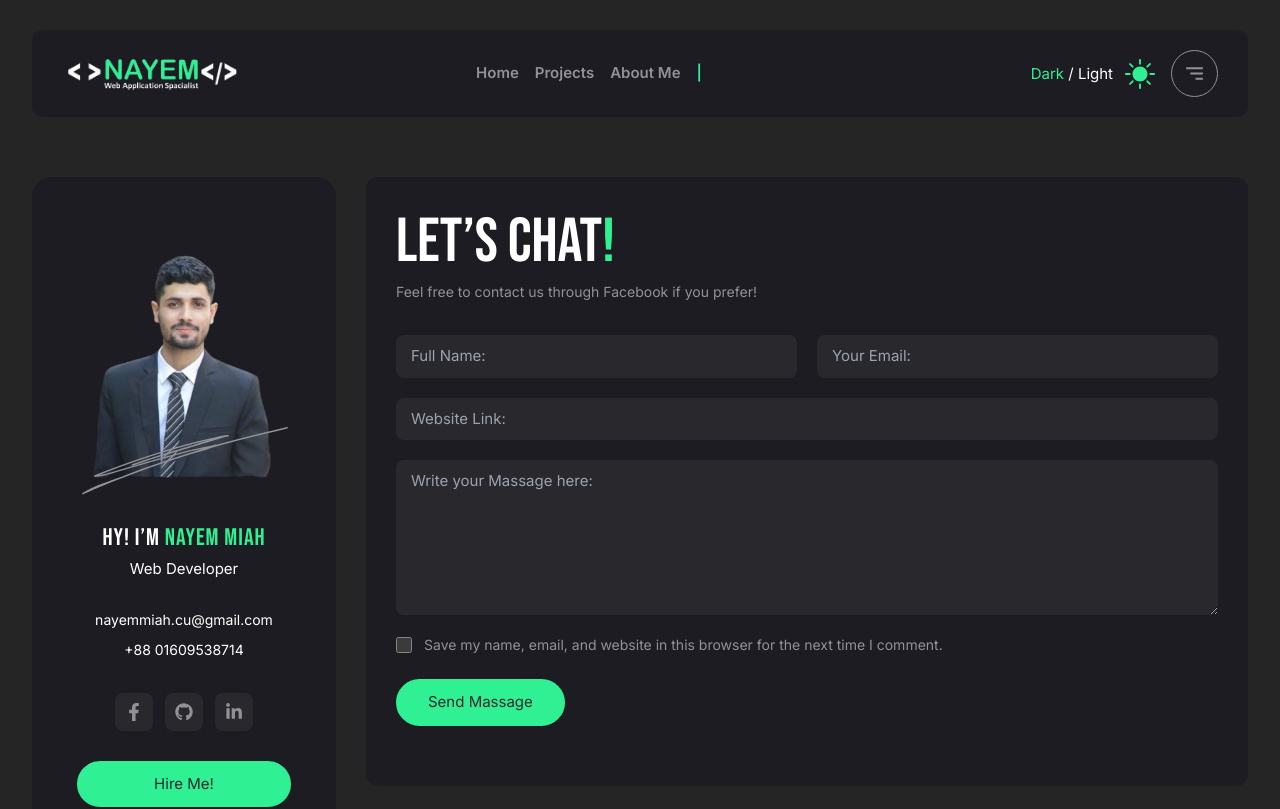
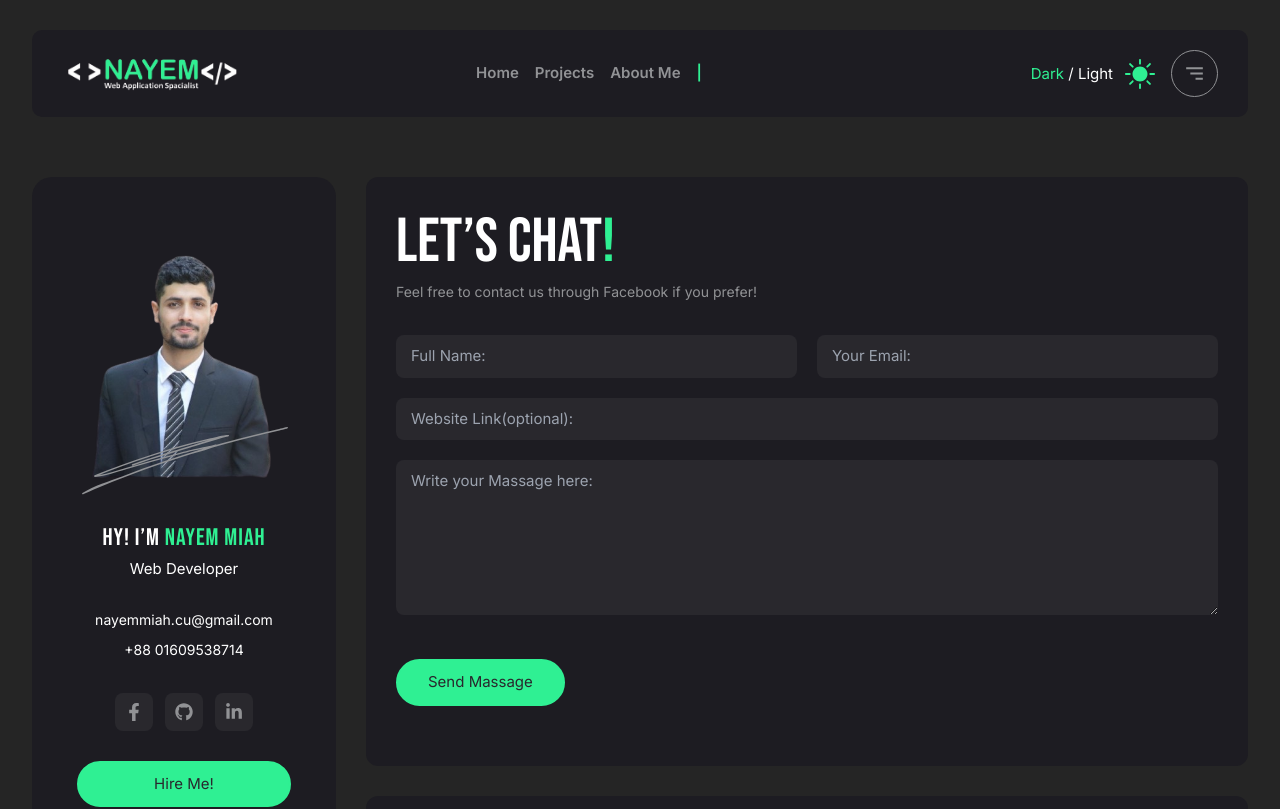
Before and after one commit to nayem-miah/porfolio-resume, a Next.js app: page /contact in a window 1280 px wide. Shown: the top 809 px of the page. Built offline with nearby package versions, Linux system fonts and the light colour scheme.

Commit message:
'commited'

```diff
--- /dev/null
+++ b/app/api/contact/route.js
@@ -0,0 +1,22 @@
+const { dbConnect } = require("@/databaseConncet/mongo");
+const { contactModel } = require("@/models/contact-model");
+const { NextResponse } = require("next/server");
+
+export const POST = async(request) => {
+    await dbConnect();
+    const contactData = await request.json();
+    console.log('server.......',contactData)
+
+
+    try {
+        await contactModel.create(contactData)
+        return new NextResponse("Message was sent!", {
+          status: 201,
+
+        });
+      } catch (e) {
+        return new NextResponse(e.message, {
+          status: 500,
+        });
+      }
+}
--- a/components/contact/ContactForm.jsx
+++ b/components/contact/ContactForm.jsx
@@ -1,4 +1,39 @@
+"use client";
+
+import { useState } from "react";
+
 export default function ContactForm() {
+  const [message, setMessage] = useState(null);
+
+  const handleSubmit = async (event) => {
+    event.preventDefault();
+    const formData = new FormData(event.currentTarget);
+
+    const name = formData.get("name");
+    const email = formData.get("email");
+    const websiteLink = formData.get("websiteLink");
+    const message = formData.get("message");
+
+    const res = await fetch("/api/contact", {
+      method: "POST",
+      headers: {
+        "content-type": "application/json",
+      },
+
+      body: JSON.stringify({
+        name,
+        email,
+        websiteLink,
+        message,
+      }),
+    });
+
+    if (res.status === 201) {
+      setMessage("Message was sent successfully!!");
+    } else {
+      setMessage("Message failed!!");
+    }
+  };
   return (
     <>
       <div className="rounded-xl bg-white p-[30px] dark:bg-card">
@@ -12,13 +47,20 @@ export default function ContactForm() {
           <div className="mb-[30px] mt-[30px]">
             <div>
               <div>
-                <div>
+                <form
+                  method="post"
+                  autoComplete="off"
+                  action="#"
+                  onSubmit={handleSubmit}
+                >
                   <div className="grid w-full gap-[20px] md:flex">
                     <div className="md:w-1/2">
                       <input
+                        required
                         className="block w-full rounded-lg border bg-white px-[15px] py-[10px] text-btn focus:outline-none dark:border-none dark:bg-btn dark:text-white"
                         type="text"
                         placeholder="Full Name:"
+                        name="name"
                       />
                     </div>
                     <div className="md:w-1/2">
@@ -26,6 +68,8 @@ export default function ContactForm() {
                         className="block w-full rounded-lg border bg-white px-[15px] py-[10px] text-btn focus:outline-none dark:border-none dark:bg-btn dark:text-white"
                         type="email"
                         placeholder="Your Email:"
+                        name="email"
+                        required
                       />
                     </div>
                   </div>
@@ -33,13 +77,14 @@ export default function ContactForm() {
                     <input
                       className="block w-full rounded-lg border bg-white px-[15px] py-[10px] text-btn focus:outline-none dark:border-none dark:bg-btn dark:text-white"
                       type="text"
-                      placeholder="Website Link:"
+                      placeholder="Website Link(optional):"
+                      name="websiteLink"
                     />
                   </div>
                   <div className="mt-[20px]">
                     <textarea
                       placeholder="Write your Massage here:"
-                      name=""
+                      name="message"
                       id=""
                       cols="30"
                       rows="6"
@@ -48,31 +93,17 @@ export default function ContactForm() {
                   </div>
                   <div>
                     <div className="mb-6 mt-[20px] flex items-start">
-                      <div className="flex h-5 items-center">
-                        <input
-                          id="remember"
-                          aria-describedby="remember"
-                          type="checkbox"
-                          className="h-4 w-4 rounded bg-btn"
-                        />
-                      </div>
-                      <div className="ml-3 text-sm">
-                        <label
-                          htmlFor="remember"
-                          className="font-medium text-text"
-                        >
-                          Save my name, email, and website in this browser for
-                          the next time I comment.
-                        </label>
-                      </div>
+                    <p className="text-theme">{message}</p>
                     </div>
                   </div>
+
                   <div className="mb-[30px]">
+
                     <button className="rounded-full border-2 border-theme bg-theme px-[30px] py-[10px] font-medium text-btn transition-all duration-300 dark:hover:bg-transparent dark:hover:text-theme">
                       Send Massage
                     </button>
                   </div>
-                </div>
+                </form>
               </div>
             </div>
           </div>
--- /dev/null
+++ b/models/contact-model.js
@@ -0,0 +1,25 @@
+import mongoose, { Schema } from "mongoose";
+
+const contactSchema = new Schema({
+  name: {
+    required: true,
+    type: String,
+  },
+  email: {
+    required: false,
+    type: String,
+  },
+
+  websiteLink: {
+    required: false,
+    type: String,
+  },
+  message: {
+    required: false,
+    type: String,
+  },
+
+});
+
+export const contactModel =
+  mongoose.models.contacts ?? mongoose.model("contacts", contactSchema);
```
